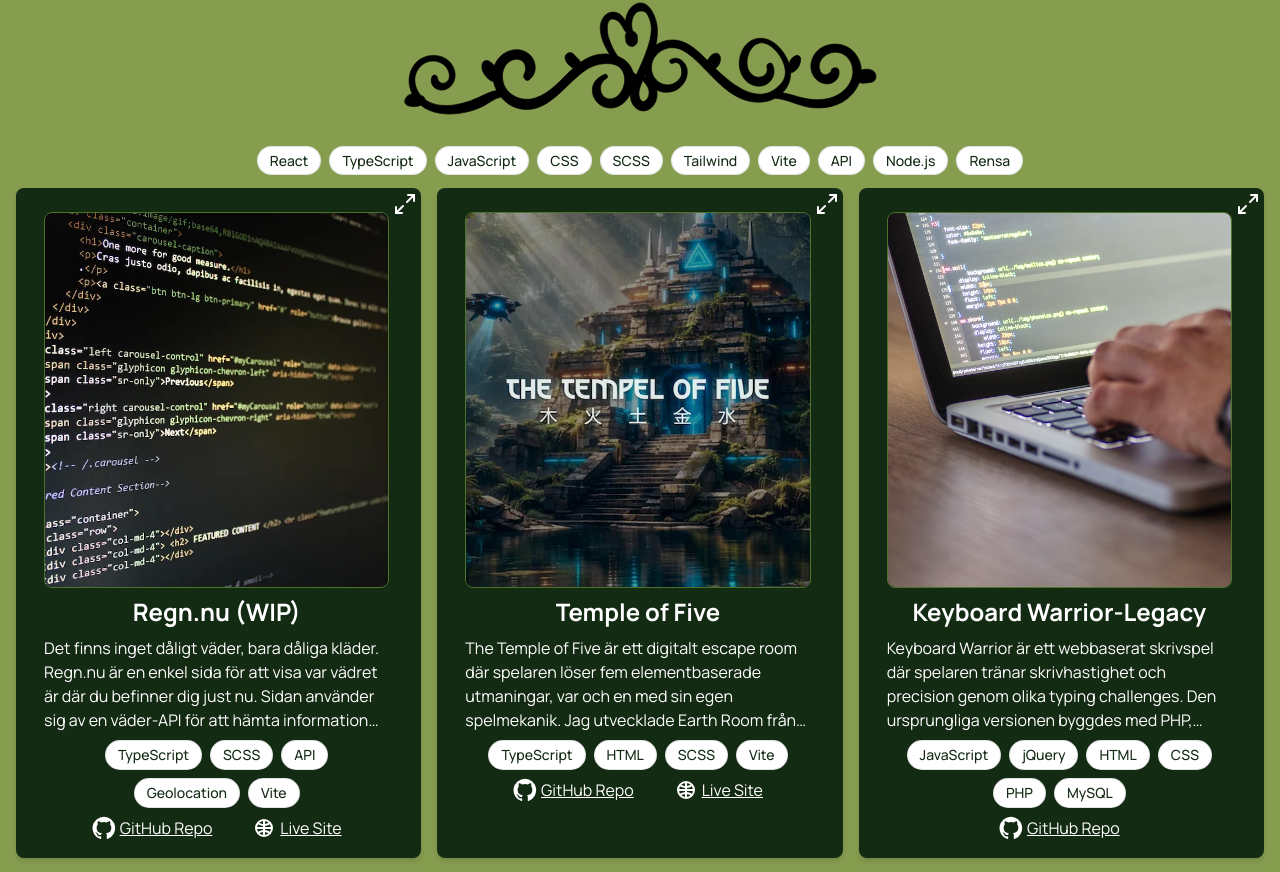
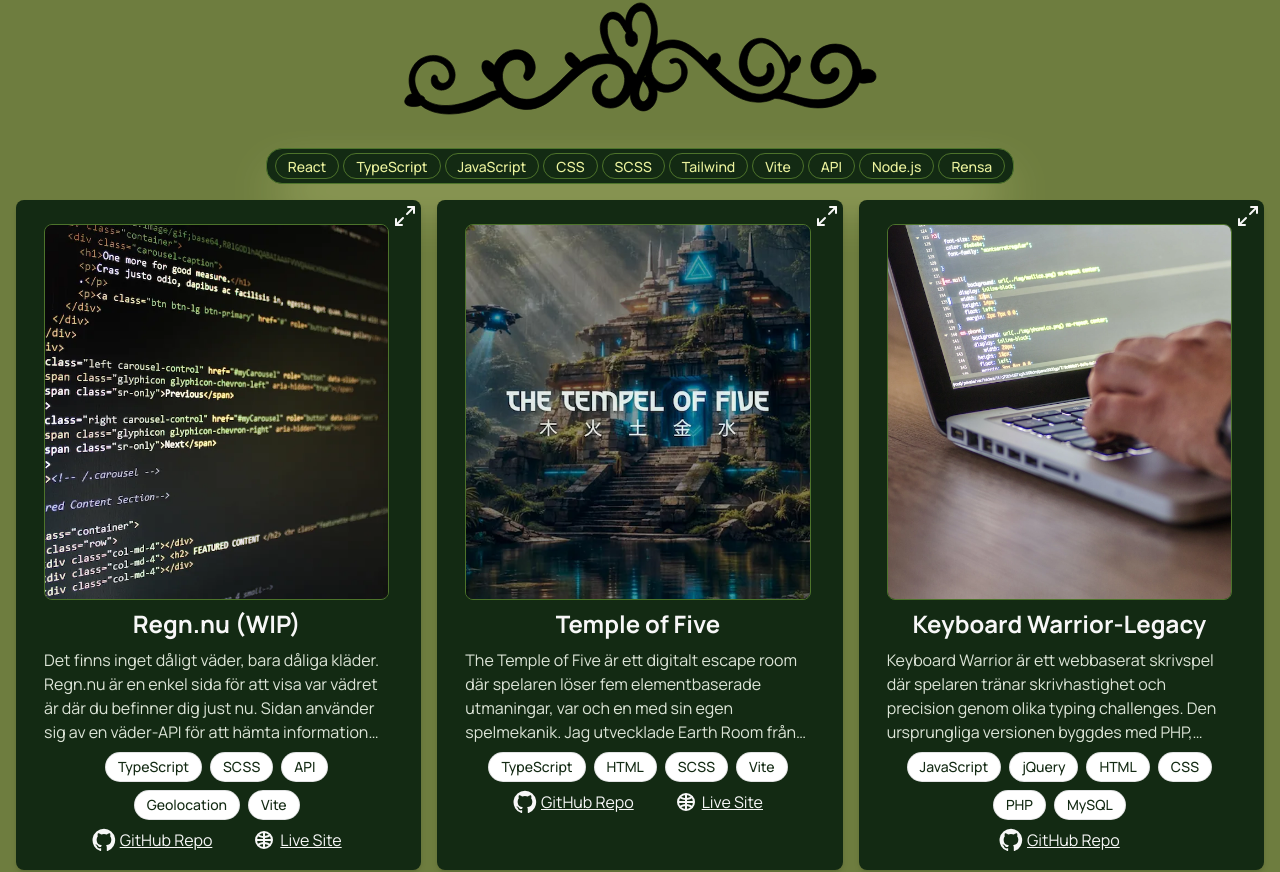
Before and after one commit to elychnell/react-portfolio, a React (Vite) app: page / in a window 1280 px wide. Shown: the part 1602-2474 px from the top of the page. Built offline with nearby package versions, Linux system fonts and the light colour scheme.

Commit message:
(Ally) colors again + category bubble changes

```diff
--- a/src/components/CatBubble.tsx
+++ b/src/components/CatBubble.tsx
@@ -1,10 +1,11 @@
 interface CatBubbleProps {
   name: string;
+  className?: string;
 }
 
-function CatBubble({ name }: CatBubbleProps) {
+function CatBubble({ name, className }: CatBubbleProps) {
   return (
-    <span className="rounded-full border border-[#151824]/12 px-3 py-1 text-sm font-medium bg-white">{name}</span>
+  <span className={`rounded-full border px-3 py-1 text-sm font-medium ${className ?? 'border-[#151824]/12 bg-white'}`}>{name}</span>
   )
 }
 
--- a/src/components/Contact/ContactForm.tsx
+++ b/src/components/Contact/ContactForm.tsx
@@ -174,7 +174,7 @@ function handleFormSubmit(event: React.FormEvent<HTMLFormElement>) {
     </div>
     {errors.message && (<p id="message-error" className="mt-1 text-sm text-red-600" role="alert">{errors.message}</p>)}
 
-    <button type="submit" className="bg-primary text-white p-2 rounded hover:bg-highlight">Skicka</button>
+    <button type="submit" className="bg-primary text-white p-2 rounded hover:bg-light">Skicka</button>
     {isSubmitted && <p role="status" className="mt-1 text-sm text-green-700">Meddelandet har skickats!</p>}
     </form>
   )
--- a/src/components/Hero/Hero.tsx
+++ b/src/components/Hero/Hero.tsx
@@ -7,7 +7,7 @@ function Hero() {
       <div>
         <p className="text-base font-semibold text-primary tracking-wide">FRONTEND UTVECKLARE I UPPSALA</p>
         <h1 className="text-8xl font-extrabold text-light tracking-tight">Hej, jag är <span className="text-primary">Emil.</span></h1>
-        <h3 className="mt-3 text-2xl font-semibold text-primary">Frontend Developer</h3>
+        <h2 className="mt-3 text-2xl font-semibold text-primary">Frontend Developer</h2>
         <p className="mt-4 max-w-xl text-base leading-7 sm:text-lg sm:leading-8 text-primary">Jag studerar till frontendutvecklare och gillar att skapa snabba, tillgängliga och genomtänkta upplevelser för webben</p>
         <a href="#projects" className="mt-4 inline-block rounded-4xl bg-primary px-4 py-2 text-white hover:bg-light">Se mina projekt</a>
         <Decoration type="bigthing" className="pt-25 w-155 h-auto text-primary" />
--- a/src/components/Navbar/Navbar.tsx
+++ b/src/components/Navbar/Navbar.tsx
@@ -10,10 +10,26 @@ function Navbar() {
     Emil Lychnell
     </div>
     <nav className="flex gap-4 text-sm font-semibold">
-      <a href="#home" className="flex flex-row gap-2 text-white hover:text-highlight"><span className="mt-0.5">Hem </span><Icon className="size-6 relative -top-0.25" type="home"/></a>
-      <a href="#about" className="flex flex-row gap-2 text-white hover:text-highlight"><span className="mt-0.5">Om mig </span><Icon className="size-4.75 relative top-0.25" type="person"/></a>
-      <a href="#projects" className="flex flex-row gap-2 text-white hover:text-highlight"><span className="mt-0.5">Projekt </span><Icon className="size-5.5 relative top-0.125" type="keyboard" /></a>
-      <a href="#contact" className="flex flex-row gap-2 text-white hover:text-highlight"><span className="mt-0.5">Kontakt </span><Icon className="size-5.5" type="email" /></a>
+      <a href="#home" className="flex flex-row gap-2 text-white
+         hover:text-highlight transition-colors duration-200
+         focus-visible:outline-none focus-visible:ring-2
+         focus-visible:ring-highlight focus-visible:ring-offset-2
+         focus-visible:ring-offset-dark"><span className="mt-0.5">Hem </span><Icon className="size-6 relative -top-0.25" type="home"/></a>
+      <a href="#about" className="flex flex-row gap-2 text-white
+         hover:text-highlight transition-colors duration-200
+         focus-visible:outline-none focus-visible:ring-2
+         focus-visible:ring-highlight focus-visible:ring-offset-2
+         focus-visible:ring-offset-dark"><span className="mt-0.5">Om mig </span><Icon className="size-4.75 relative top-0.25" type="person"/></a>
+      <a href="#projects" className="flex flex-row gap-2 text-white
+         hover:text-highlight transition-colors duration-200
+         focus-visible:outline-none focus-visible:ring-2
+         focus-visible:ring-highlight focus-visible:ring-offset-2
+         focus-visible:ring-offset-dark"><span className="mt-0.5">Projekt </span><Icon className="size-5.5 relative top-0.125" type="keyboard" /></a>
+      <a href="#contact" className="flex flex-row gap-2 text-white
+         hover:text-highlight transition-colors duration-200
+         focus-visible:outline-none focus-visible:ring-2
+         focus-visible:ring-highlight focus-visible:ring-offset-2
+         focus-visible:ring-offset-dark"><span className="mt-0.5">Kontakt </span><Icon className="size-5.5" type="email" /></a>
     </nav>
     </header>
   )
--- a/src/components/Projects/ProjectCard.tsx
+++ b/src/components/Projects/ProjectCard.tsx
@@ -93,15 +93,15 @@ const [xOffset, setXOffset] = useState(0);
       }}
       aria-expanded={isExpanded}
       aria-label={isExpanded ? "Minimera projekt" : "Expandera projekt"}
-      className="text-white relative bottom-5 shrink-0"
+      className="text-closeWhite relative bottom-5 shrink-0"
       >
 
       {isExpanded ? <Minimize2 /> : <Maximize2 />}
       </button>
       </div>
 
-      <h3 className={`text-white text-center font-bold text-light ${isExpanded ? "text-xl" : "text-2xl"}`}>{project.title}</h3>
-      <p className={`text-white ${isExpanded ? "text-sm" : "text-base line-clamp-4"}`}>{project.description}</p>
+      <h3 className={`text-closeWhite text-center font-bold ${isExpanded ? "text-xl" : "text-2xl"}`}>{project.title}</h3>
+      <p className={`text-whiteGreen ${isExpanded ? "text-sm" : "text-base line-clamp-4"}`}>{project.description}</p>
       <AnimatePresence initial={false}>
       {isExpanded && (
       <motion.div
@@ -112,7 +112,7 @@ const [xOffset, setXOffset] = useState(0);
       transition={{ duration: 0.4, ease: "easeInOut" }}
       className="overflow-hidden"
       >
-      {<p className="text-white text-sm">{project.longDescription}</p>}
+      {<p className="text-whiteGreen text-sm">{project.longDescription}</p>}
       </motion.div>
       )}
       </AnimatePresence>
@@ -122,11 +122,11 @@ const [xOffset, setXOffset] = useState(0);
         ))}
       </div>
       <div className="flex flex-row justify-center gap-6">
-      <a href={project.repoUrl} target="_blank" rel="noopener noreferrer" className="text-white underline flex flex-row gap-1">
+      <a href={project.repoUrl} target="_blank" aria-label="Link to GitHub repository" rel="noopener noreferrer" className="text-closeWhite underline flex flex-row gap-1">
       <Icon type="github" className="size-6" />  GitHub Repo
       </a>
       {project.liveUrl && (
-        <a href={project.liveUrl} target="_blank" rel="noopener noreferrer" className="text-white underline ml-4 flex flex-row gap-1">
+        <a href={project.liveUrl} target="_blank" aria-label="Link to live site" rel="noopener noreferrer" className="text-closeWhite underline ml-4 flex flex-row gap-1">
          <Icon type="www" className="size-6" /> Live Site
         </a>)}
       </div>
--- a/src/components/Projects/ProjectFilter.tsx
+++ b/src/components/Projects/ProjectFilter.tsx
@@ -12,19 +12,40 @@ function ProjectFilter({ handleTagClick, handleClear, selectedTags }: FilterProp
   const isTagSelected = (tag: string) => selectedTags.includes(tag)
 
   return (
-    <div className="flex flex-row gap-2 flex-wrap my-4 mx-auto max-w-[90em] justify-center">
+    <div className="bg-dark border border-primary shadow-2xl shadow-highlight rounded-2xl px-2 py-1 flex flex-row gap-1 flex-wrap my-4 mx-auto max-w-[90em] justify-center">
       {filterTags.map(tag => (
     <button
     key={tag}
-    className={isTagSelected(tag) ? "bg-primary text-white" : "bg-light text-dark"}
+    className={`
+    rounded-full border transition-colors duration-200
+    focus-visible:outline-none
+    focus-visible:ring-2 focus-visible:ring-highlight
+    focus-visible:ring-offset-2
+    focus-visible:ring-offset-dark
+    ${
+      isTagSelected(tag)
+        ? "bg-light border-highlight text-white"
+        : "bg-dark border-primary text-highlight hover:bg-lighter hover:border-light hover:text-white"
+    }
+    `}
     onClick={() => handleTagClick(tag)}
     >
-    <CatBubble name={tag} />
+    <CatBubble className="border-0 bg-transparent text-inherit" name={tag} />
     </button>
     ))}
 
-  <button className="" onClick={handleClear}>
-    <CatBubble name="Rensa" />
+  <button
+  className="
+    rounded-full border border-primary
+    bg-dark text-highlight
+    transition-colors duration-200
+    hover:bg-lighter hover:border-light hover:text-white
+    focus-visible:outline-none
+    focus-visible:ring-2 focus-visible:ring-highlight
+    focus-visible:ring-offset-2
+    focus-visible:ring-offset-dark"
+    onClick={handleClear}>
+    <CatBubble className="border-0 bg-transparent text-inherit" name="Rensa" />
   </button>
 </div>
   )
--- a/src/components/SocialLinks.tsx
+++ b/src/components/SocialLinks.tsx
@@ -7,18 +7,18 @@ interface SocialLinksProps {
 
 function SocialLinks({ type, location }: SocialLinksProps) {
 
-const textColor = location === "contact" ? "text-primary " : "text-white"
+const locationClass = location === "contact" ? "text-primary decoration-1 underline-offset-4 " : "text-white hover:text-highlight transition-colors duration-200 focus-visible:outline-none focus-visible:ring-2 focus-visible:ring-highlight focus-visible:ring-offset-2 focus-visible:ring-offset-dark"
 
   return (
     type === "email" ? (
     // Email icon
-    <a href="mailto:elychnell@gmail.com" className={`${textColor} flex items-center gap-2 hover:underline`}><Icon type="email" className="size-6" /> elychnell@gmail.com</a>
+    <a href="mailto:elychnell@gmail.com" className={`${locationClass} flex items-center gap-2 hover:underline`}><Icon type="email" className="size-6" /> elychnell@gmail.com</a>
     ) : type === "github" ? (
     // GitHub icon
-    <a href="https://github.com/elychnell" className={`${textColor} flex items-center gap-2 hover:underline`}><Icon type="github" className="size-6" /> GitHub</a>
+    <a href="https://github.com/elychnell" className={`${locationClass} flex items-center gap-2 hover:underline`}><Icon type="github" className="size-6" /> GitHub</a>
    ) : type === "linkedin" ? (
     // LinkedIn link
-   <a href="https://www.linkedin.com/in/emil-lychnell-02b805335" className={`${textColor} flex items-center gap-2 hover:underline`}><Icon type="linkedin" className="size-6" /> LinkedIn</a>
+   <a href="https://www.linkedin.com/in/emil-lychnell-02b805335" className={`${locationClass} flex items-center gap-2 hover:underline`}><Icon type="linkedin" className="size-6" /> LinkedIn</a>
 ) : null
   )
 }
--- a/src/index.css
+++ b/src/index.css
@@ -2,13 +2,18 @@
 /* OLD
 --color-primary: #4F772D;
 --color-light: #90A955;
+6E7D3F
+
+
 */
 @theme {
   --color-primary: #4D732B;
   --color-dark: #132A13;
-  --color-light: #869C4F;
+  --color-light: #6E7D3F;
   --color-lighter: #31572C;
   --color-highlight: #ECF39E;
+  --color-closeWhite: #F7F7F7;
+  --color-whiteGreen: #DDE5D8;
 
   --font-manrope: "Manrope", sans-serif;
 }
```
